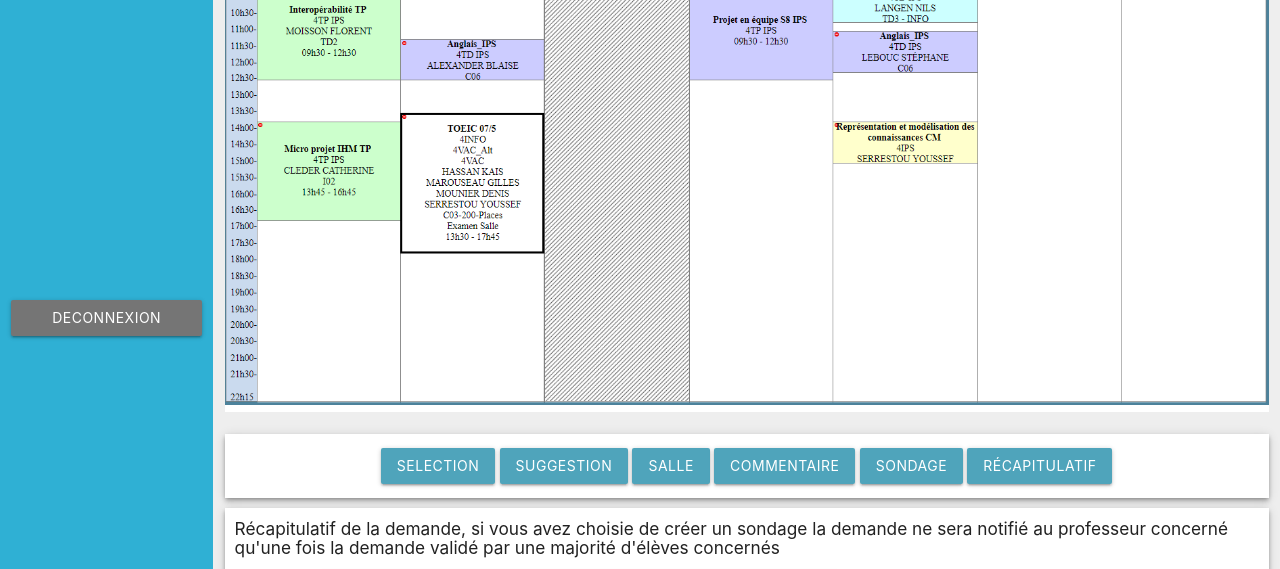
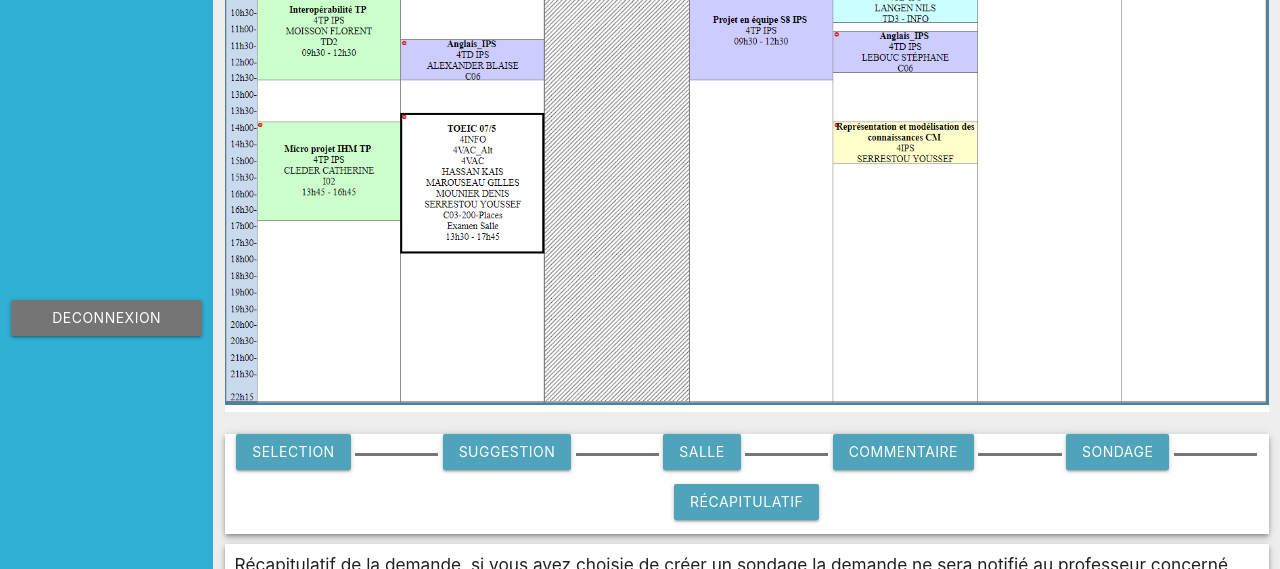
Before and after one commit to Albanegril/AppEDT, a plain HTML site: page pages/etu_recap.html in a window 1280 px wide. Shown: the part 101-670 px from the top of the page. Drawn offline with Linux system fonts and the light colour scheme.

Commit message:
ajout trait dans Progression

```diff
--- a/pages/etu_recap.html
+++ b/pages/etu_recap.html
@@ -31,11 +31,16 @@
 
             <div id="Progression">
               <div class="z-depth-2">
-                <p class="waves-effect waves-light btn custom.cprimary"><a href="etu_selection.html" style="color: white;">Selection</a></p>
-                <p class="waves-effect waves-light btn custom.cprimary"><a href="etu_sugestion.html" style="color: white;">Suggestion</a></p>
-                <p class="waves-effect waves-light btn custom.cprimary"><a href="etu_salle.html" style="color: white;">Salle</a></p>
-                <p class="waves-effect waves-light btn custom.cprimary"><a href="etu_commentaire.html" style="color: white;">Commentaire</a></p>
-                <p class="waves-effect waves-light btn custom.cprimary"><a href="etu_sondage.html" style="color: white;"></a>Sondage</p>
+                <a class="waves-effect waves-light btn custom.cprimary" href="etu_selection.html">Selection</a>
+                <span class="ligne"></span>
+                <a class="waves-effect waves-light btn custom.cprimary" href="etu_sugestion.html">Suggestion</a>
+                <span class="ligne"></span>
+                <a class="waves-effect waves-light btn custom.cprimary" href="etu_salle.html">Salle</a>
+                <span class="ligne"></span>
+                <a class="waves-effect waves-light btn custom.cprimary" href="etu_commentaire.html">Commentaire</a>
+                <span class="ligne"></span>
+                <a class="waves-effect waves-light btn custom.cprimary" href="etu_sondage.html">Sondage</a>
+                <span class="ligne"></span>
                  <p class="waves-effect waves-light btn custom.cprimary">Récapitulatif</p>
                </div>
             </div>
```
Also changed, not shown: pages/etu_page.html (+6 -6 lines), pages/etu_salle.html (+7 -2 lines), pages/etu_selection.html (+11 -23 lines), pages/etu_sondage.html (+9 -4 lines), pages/etu_suggestion.html (+6 -1 lines).
